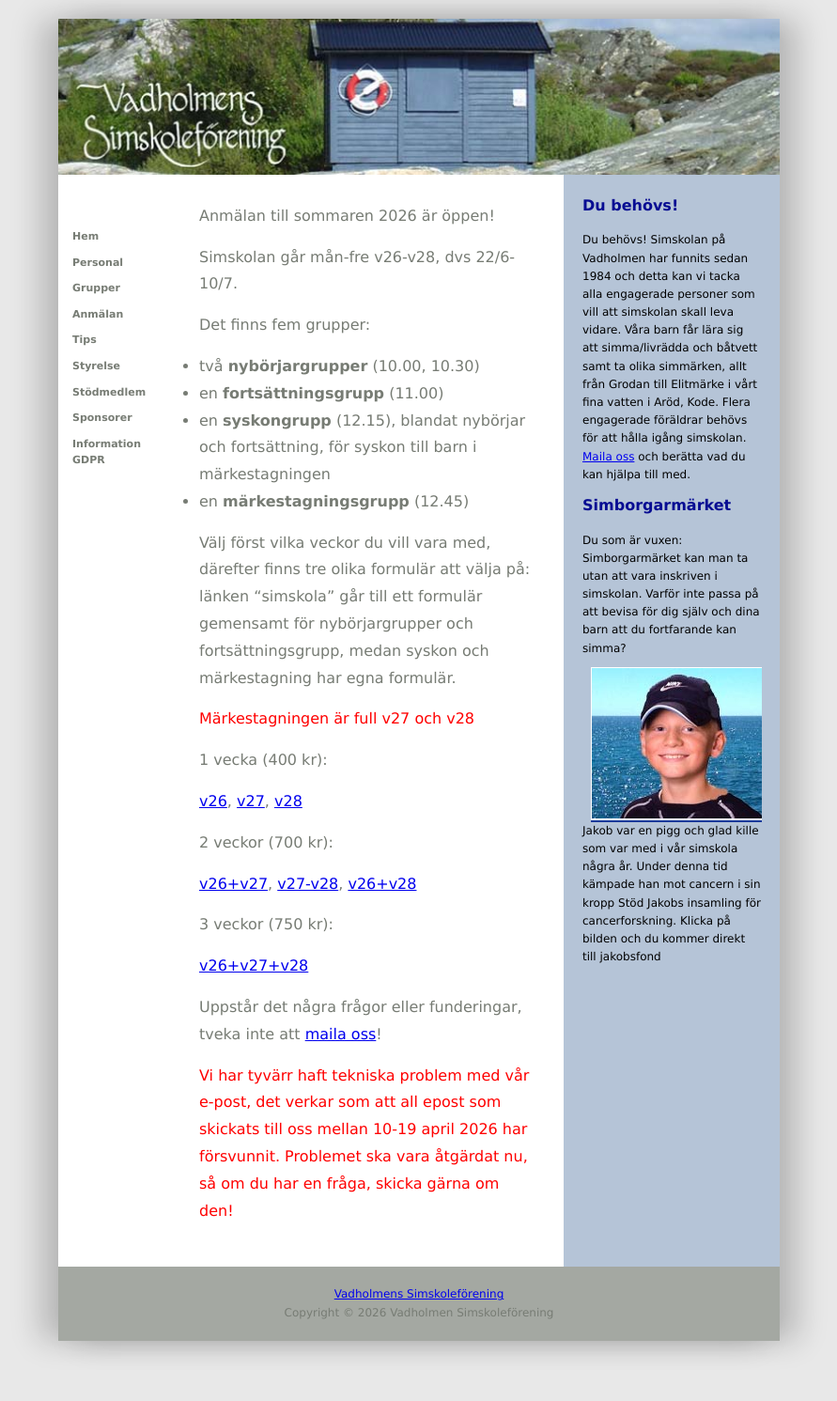
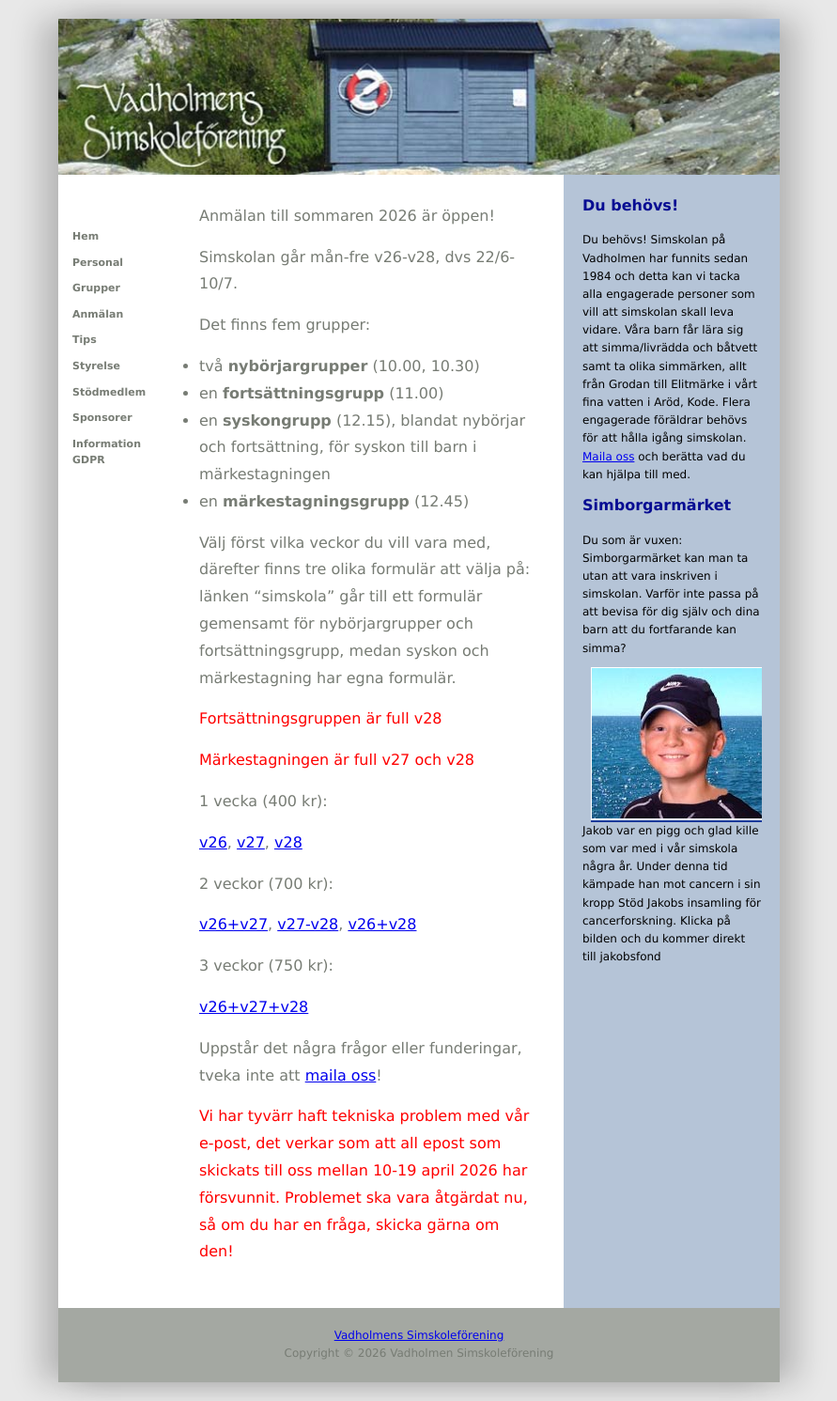
Before and after one commit to vadholmen/vadholmen, a Jekyll site: the page built from anmalan.md, in a window 1280 px wide. Shown: the whole page at 94% size, without its empty margins (194-1085 px from the left). Built offline with Jekyll 4.4.1, drawn with Linux system fonts in a browser that asks for light colours; our own code applies the rules of GitHub Pages for plain Markdown files; before the commit the page ends 1447 px from its top, so only the background shows below that.

Commit message:
Update anmalan.md

```diff
--- a/anmalan.md
+++ b/anmalan.md
@@ -15,6 +15,8 @@ Det finns fem grupper:
 Välj först vilka veckor du vill vara med, därefter finns tre olika formulär att välja på: länken "simskola" går till ett formulär gemensamt för nybörjargrupper och  fortsättningsgrupp, medan syskon och märkestagning har egna formulär.
 
 <!-- Länkarna till anmälningsformulären nedan är stängda, öppnar 18/4 -->
+
+<p style="color:red">Fortsättningsgruppen är full v28</p>
 
 <p style="color:red">Märkestagningen är full v27 och v28</p>
 
```
